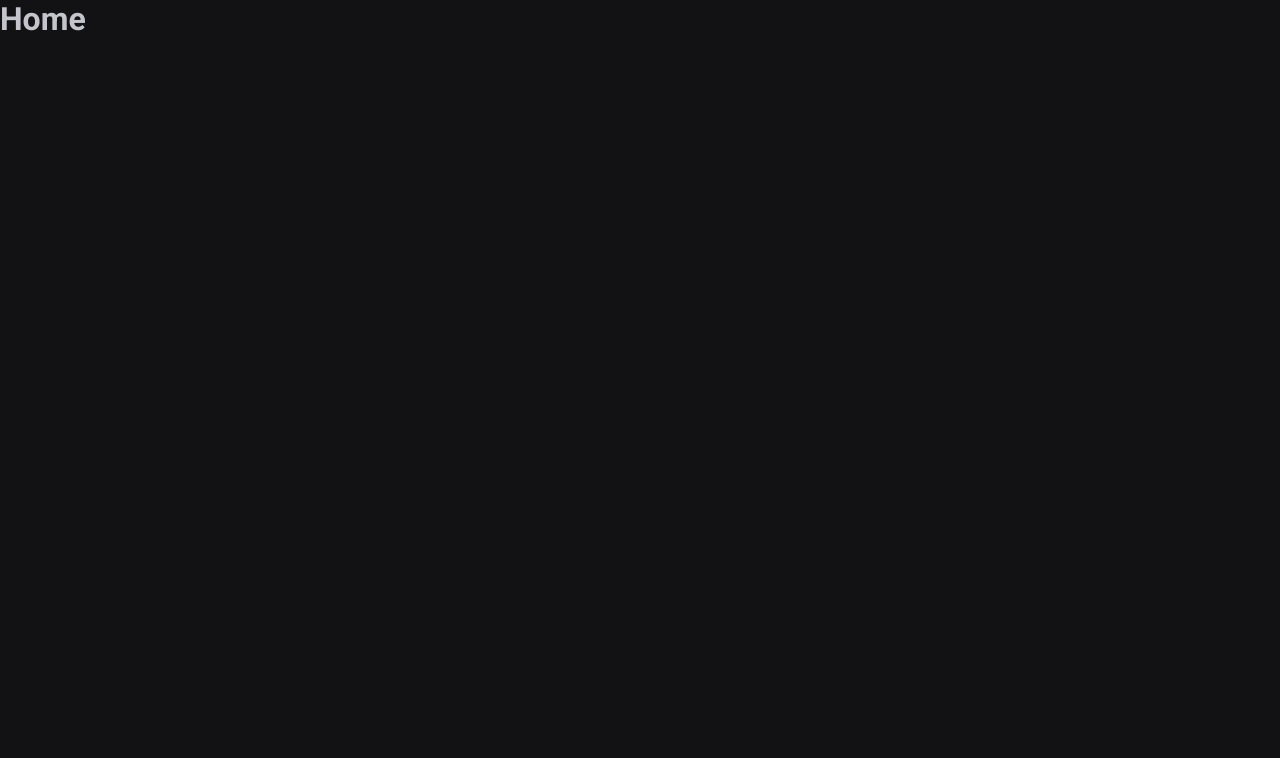
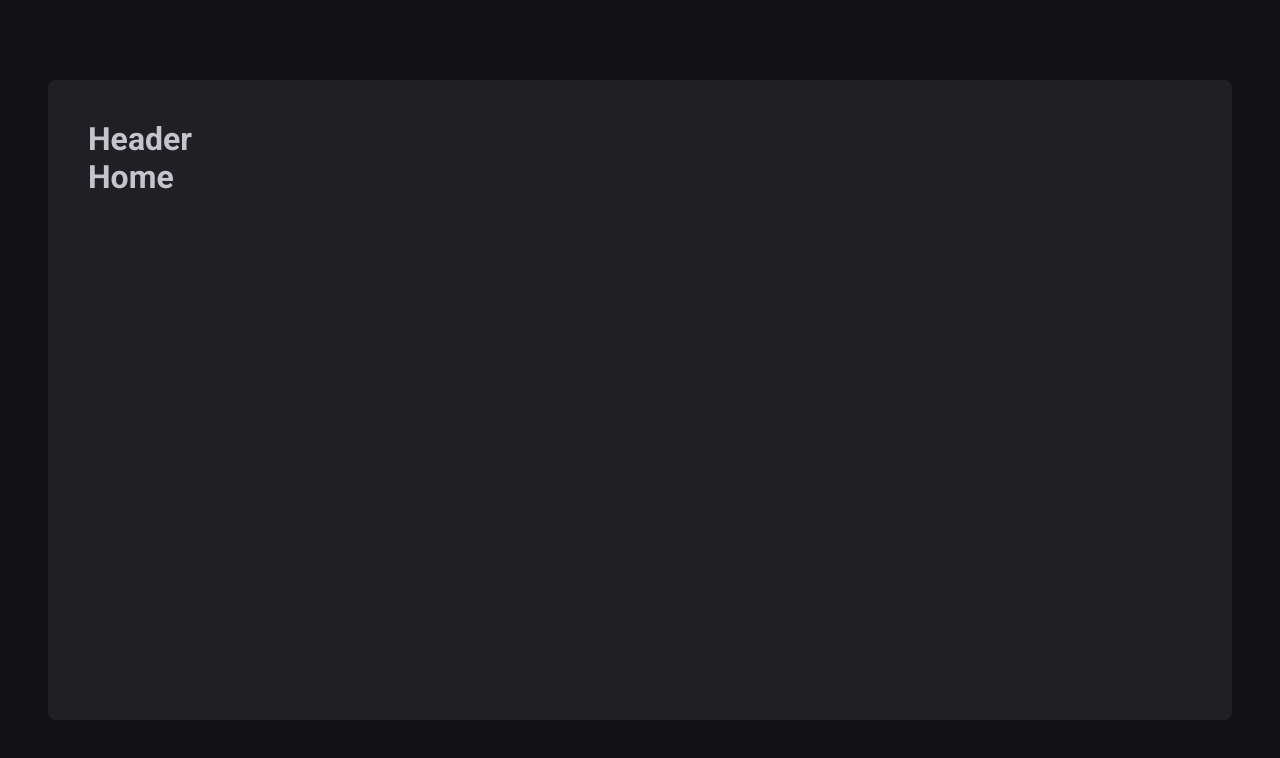
Before and after one commit to yes-pripri/ignite-timer-, a React (Vite) app: page / in a window 1280 px wide. Shown: the top 758 px of the page. Built offline with nearby package versions, Linux system fonts and the light colour scheme.

Commit message:
alterações

```diff
--- /dev/null
+++ b/src/components/Header.tsx
@@ -0,0 +1,3 @@
+export function Header() {
+    return <h1>Header</h1>
+}
--- a/src/components/Router.tsx
+++ b/src/components/Router.tsx
@@ -2,13 +2,16 @@
 
 import { Home } from '../pages/Home';
 import { History } from "../pages/History";
+import { DefaultLayout } from "../layouts/DefaultLayout";
 
 
 export function Router() {
     return (
         <Routes>
-           <Route path="/" element={<Home/>}  />
-           <Route path="/history" element={<History/>} />
+            <Route path="/" element={<DefaultLayout/>} >
+                <Route path="/" element={<Home/>}  />
+                <Route path="/history" element={<History/>} />
+            </Route>
         </Routes>
     );
 }
--- /dev/null
+++ b/src/layouts/DefaultLayout/index.tsx
@@ -0,0 +1,12 @@
+import { Outlet } from "react-router-dom";
+import { Header } from "../../components/Header";
+import { LayoutContainer } from "./styles";
+
+export function DefaultLayout() {
+    return (
+        <LayoutContainer>
+            <Header />
+            <Outlet />
+        </LayoutContainer>
+    )
+}
--- /dev/null
+++ b/src/layouts/DefaultLayout/styles.ts
@@ -0,0 +1,15 @@
+import styled from 'styled-components'
+
+export const LayoutContainer= styled.div`
+    max-width: 74rem;
+    height: calc(100vh - 10rem);
+    margin: 5rem auto;
+    padding: 2.5rem;
+
+    background: ${(props) => props.theme['gray-800']};
+    border-radius: 8px;
+
+    display: flex;
+    flex-direction: column;
+
+    `;
```
